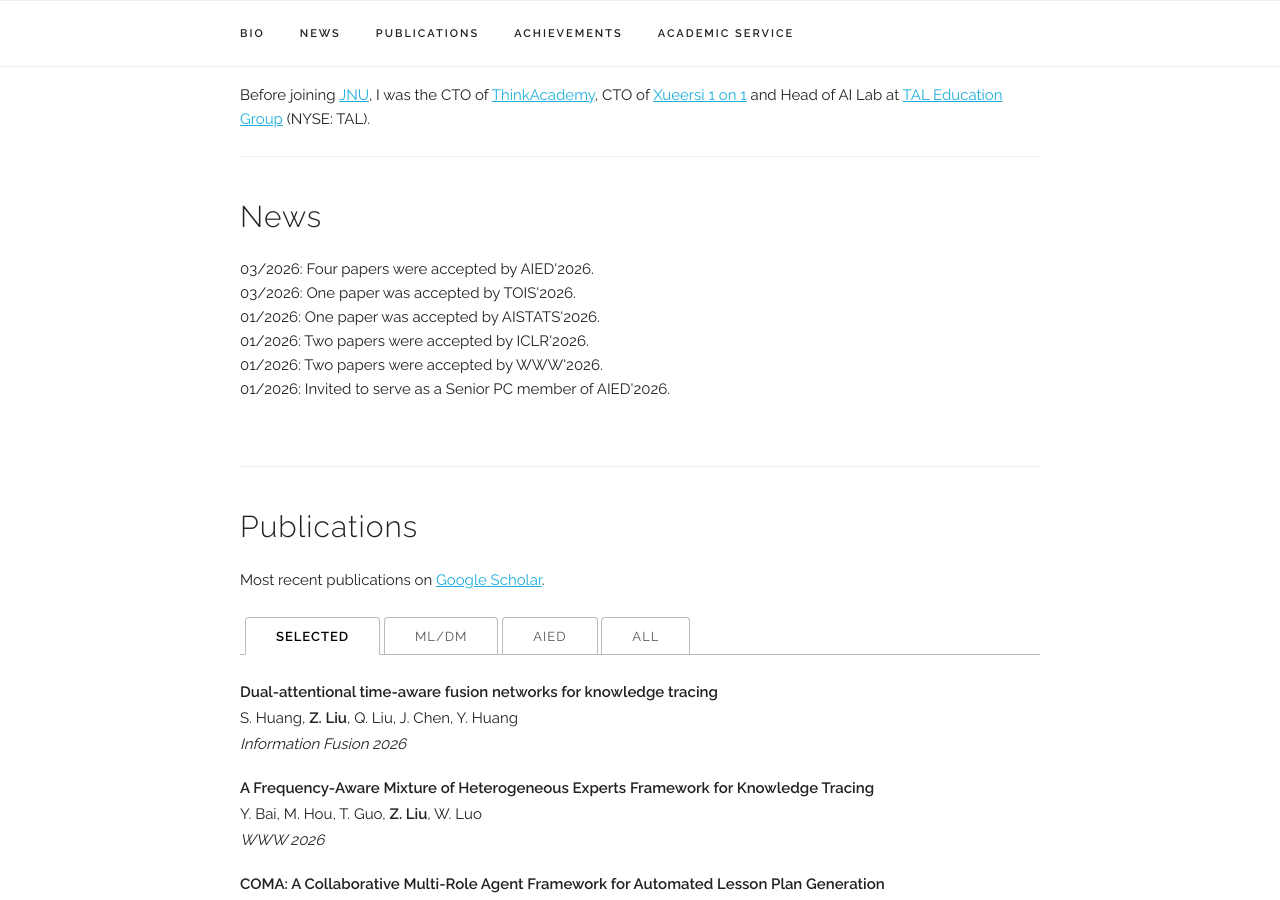
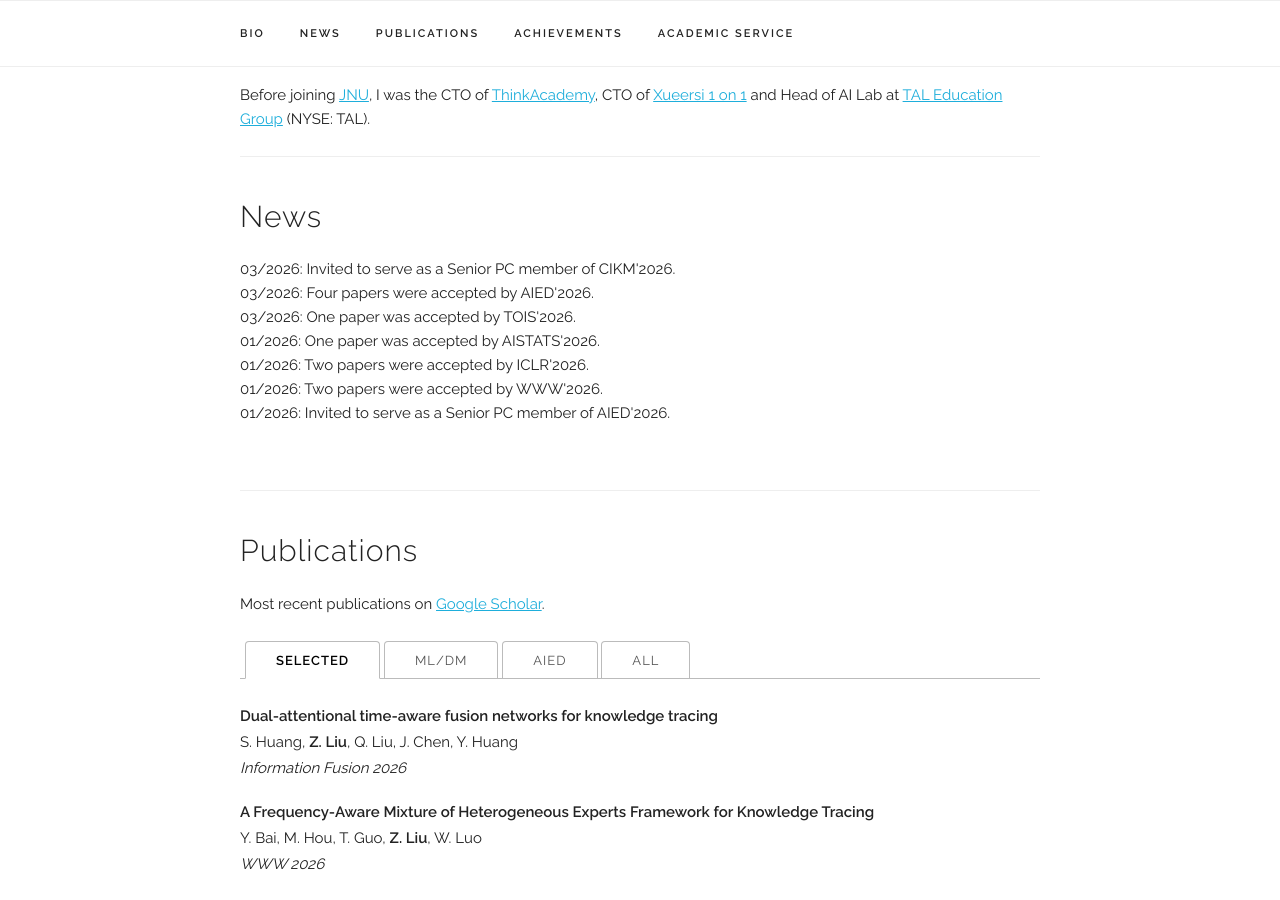
Before and after one commit to zitaoliu/zitaoliu.github.io, a Jekyll site: the page built from index.html, in a window 1280 px wide and 900 px high, scrolled down 552 px. Built offline with Jekyll 4.4.1, drawn with Linux system fonts in a browser that asks for light colours; some web fonts are replaced.

Commit message:
add news

```diff
--- a/_data/news.yaml
+++ b/_data/news.yaml
@@ -1,4 +1,7 @@
 news:
+
+  - title: "Invited to serve as a Senior PC member of CIKM'2026."
+    date: "03/2026"
 
   - title: "Four papers were accepted by AIED'2026."
     date: "03/2026"
```
